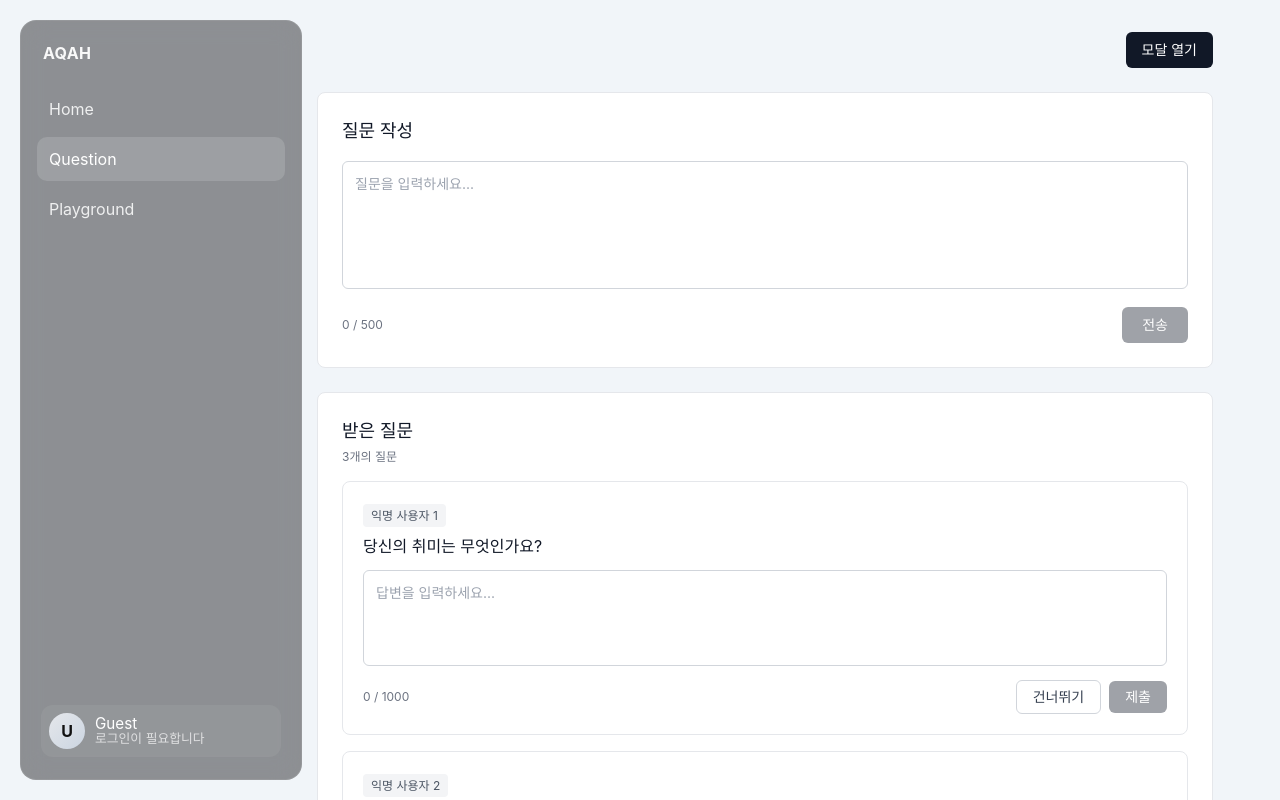
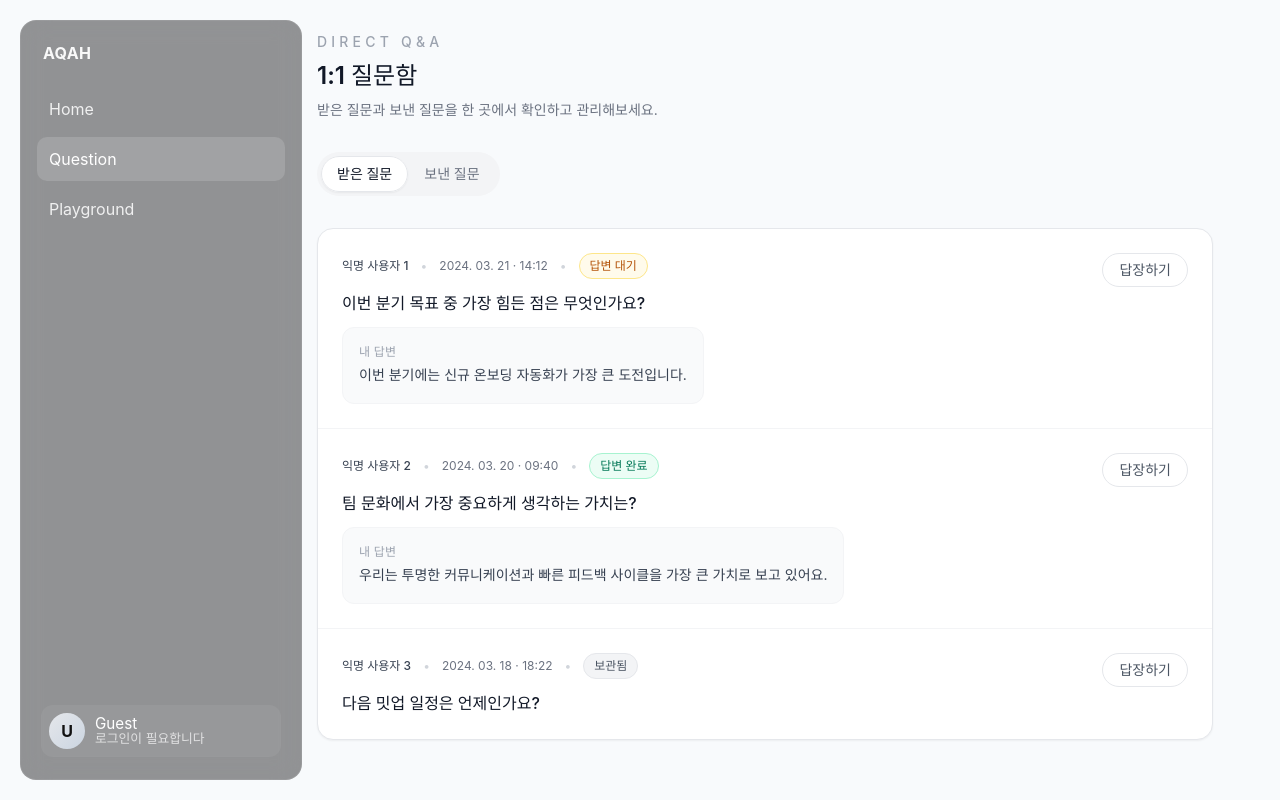
Before and after one commit to Cl0udFire/aqah, a React (Vite) app in the folder web/: page /questions in a window 1280 px wide. Shown: the top 800 px of the page. Built offline with nearby package versions, Linux system fonts and the light colour scheme; no server answers; a web font is replaced by a local one.

Commit message:
Add direct Q&A view with tabbed question list

```diff
--- /dev/null
+++ b/web/src/components/QuestionList.jsx
@@ -0,0 +1,111 @@
+import PropTypes from "prop-types";
+
+const STATUS_STYLES = {
+  pending: "bg-amber-50 text-amber-700 border-amber-200",
+  answered: "bg-emerald-50 text-emerald-700 border-emerald-200",
+  archived: "bg-gray-100 text-gray-600 border-gray-200",
+};
+
+const QuestionList = ({ questions, type }) => {
+  if (!questions?.length) {
+    return (
+      <div className="flex min-h-[280px] items-center justify-center rounded-2xl border border-dashed border-gray-200 bg-white">
+        <div className="text-center text-sm">
+          <p className="font-medium text-gray-700">
+            {type === "received" ? "받은 질문이 없습니다" : "보낸 질문이 없습니다"}
+          </p>
+          <p className="mt-1 text-xs text-gray-400">
+            새로운 질문이 등록되면 이곳에서 확인할 수 있어요.
+          </p>
+        </div>
+      </div>
+    );
+  }
+
+  return (
+    <div className="rounded-2xl border border-gray-200 bg-white shadow-sm">
+      <ul className="divide-y divide-gray-100">
+        {questions.map((question) => {
+          const statusClass = STATUS_STYLES[question.status] ?? STATUS_STYLES.pending;
+
+          return (
+            <li key={question.id} className="p-6">
+              <div className="flex flex-col gap-4 sm:flex-row sm:items-start sm:justify-between">
+                <div className="space-y-3">
+                  <div className="flex flex-wrap items-center gap-x-3 gap-y-2 text-xs text-gray-500">
+                    <span className="font-medium text-gray-700">
+                      {type === "received" ? question.from : question.to}
+                    </span>
+                    <span className="text-gray-300">•</span>
+                    <span>{question.sentAt}</span>
+                    <span className="text-gray-300">•</span>
+                    <span
+                      className={`rounded-full border px-2.5 py-1 text-xs font-medium ${statusClass}`}
+                    >
+                      {question.statusLabel}
+                    </span>
+                  </div>
+                  <p className="text-base font-medium text-gray-900">
+                    {question.content}
+                  </p>
+                  {type === "received" && question.answer ? (
+                    <div className="rounded-xl border border-gray-100 bg-gray-50 p-4 text-sm text-gray-700">
+                      <div className="mb-1 text-xs font-semibold uppercase tracking-wide text-gray-400">
+                        내 답변
+                      </div>
+                      <p className="leading-relaxed">{question.answer}</p>
+                    </div>
+                  ) : null}
+                </div>
+
+                {type === "received" ? (
+                  <button
+                    type="button"
+                    className="inline-flex items-center justify-center rounded-full border border-gray-200 px-4 py-1.5 text-sm font-medium text-gray-600 transition-colors hover:border-gray-300 hover:text-gray-900"
+                  >
+                    답장하기
+                  </button>
+                ) : (
+                  <div className="flex w-full flex-col items-start gap-2 text-xs text-gray-500 sm:w-auto sm:items-end">
+                    <span>
+                      답변 요청: <strong className="ml-1 text-gray-700">{question.respondent}</strong>
+                    </span>
+                    {question.expectedReply ? (
+                      <span>
+                        예상 답변일: <strong className="ml-1 text-gray-700">{question.expectedReply}</strong>
+                      </span>
+                    ) : null}
+                  </div>
+                )}
+              </div>
+            </li>
+          );
+        })}
+      </ul>
+    </div>
+  );
+};
+
+QuestionList.propTypes = {
+  questions: PropTypes.arrayOf(
+    PropTypes.shape({
+      id: PropTypes.oneOfType([PropTypes.number, PropTypes.string]).isRequired,
+      content: PropTypes.string.isRequired,
+      sentAt: PropTypes.string.isRequired,
+      status: PropTypes.oneOf(["pending", "answered", "archived"]).isRequired,
+      statusLabel: PropTypes.string.isRequired,
+      from: PropTypes.string,
+      to: PropTypes.string,
+      answer: PropTypes.string,
+      respondent: PropTypes.string,
+      expectedReply: PropTypes.string,
+    })
+  ),
+  type: PropTypes.oneOf(["received", "sent"]).isRequired,
+};
+
+QuestionList.defaultProps = {
+  questions: [],
+};
+
+export default QuestionList;
--- /dev/null
+++ b/web/src/components/QuestionSelector.jsx
@@ -0,0 +1,45 @@
+import PropTypes from "prop-types";
+
+const QUESTION_TABS = [
+  { value: "received", label: "받은 질문" },
+  { value: "sent", label: "보낸 질문" },
+];
+
+const QuestionSelector = ({ value, onChange }) => {
+  return (
+    <div className="inline-flex items-center rounded-full bg-gray-100 p-1 text-sm font-medium text-gray-600">
+      {QUESTION_TABS.map((tab) => {
+        const isActive = tab.value === value;
+
+        return (
+          <button
+            key={tab.value}
+            type="button"
+            onClick={() => onChange(tab.value)}
+            className={`relative rounded-full px-4 py-2 transition-colors duration-150 focus-visible:outline-none focus-visible:ring-2 focus-visible:ring-gray-400 focus-visible:ring-offset-1 ${
+              isActive
+                ? "bg-white text-gray-900 shadow-sm"
+                : "text-gray-500 hover:text-gray-800"
+            }`}
+            aria-pressed={isActive}
+          >
+            {tab.label}
+            {isActive ? (
+              <span
+                className="pointer-events-none absolute inset-0 rounded-full border border-gray-200"
+                aria-hidden
+              />
+            ) : null}
+          </button>
+        );
+      })}
+    </div>
+  );
+};
+
+QuestionSelector.propTypes = {
+  value: PropTypes.oneOf(["received", "sent"]).isRequired,
+  onChange: PropTypes.func.isRequired,
+};
+
+export default QuestionSelector;
--- a/web/src/pages/QuestionsPage.jsx
+++ b/web/src/pages/QuestionsPage.jsx
@@ -1,144 +1,102 @@
-import { useState } from "react";
+import { useMemo, useState } from "react";
 import Sidebar from "../components/Sidebar";
-import Modal from "../components/WriteQModal";
+import QuestionSelector from "../components/QuestionSelector";
+import QuestionList from "../components/QuestionList";
 
 const QuestionsPage = () => {
-  const [myQuestion, setMyQuestion] = useState("");
-  const [answers, setAnswers] = useState({});
-  const [isModalOpen, setIsModalOpen] = useState(false);
+  const [currentFilter, setCurrentFilter] = useState("received");
 
-  // 임시 받은 질문 데이터
-  const receivedQuestions = [
-    { id: 1, question: "당신의 취미는 무엇인가요?", from: "익명 사용자 1" },
-    { id: 2, question: "가장 좋아하는 음식은?", from: "익명 사용자 2" },
-    { id: 3, question: "주말에 주로 뭐하시나요?", from: "익명 사용자 3" },
-  ];
+  const mockData = useMemo(
+    () => ({
+      received: [
+        {
+          id: 101,
+          from: "익명 사용자 1",
+          content: "이번 분기 목표 중 가장 힘든 점은 무엇인가요?",
+          sentAt: "2024. 03. 21 · 14:12",
+          status: "pending",
+          statusLabel: "답변 대기",
+          answer: "이번 분기에는 신규 온보딩 자동화가 가장 큰 도전입니다.",
+        },
+        {
+          id: 102,
+          from: "익명 사용자 2",
+          content: "팀 문화에서 가장 중요하게 생각하는 가치는?",
+          sentAt: "2024. 03. 20 · 09:40",
+          status: "answered",
+          statusLabel: "답변 완료",
+          answer:
+            "우리는 투명한 커뮤니케이션과 빠른 피드백 사이클을 가장 큰 가치로 보고 있어요.",
+        },
+        {
+          id: 103,
+          from: "익명 사용자 3",
+          content: "다음 밋업 일정은 언제인가요?",
+          sentAt: "2024. 03. 18 · 18:22",
+          status: "archived",
+          statusLabel: "보관됨",
+        },
+      ],
+      sent: [
+        {
+          id: 201,
+          to: "홍길동",
+          content: "사용자 피드백 수집 자동화에 대해 의견이 궁금해요.",
+          sentAt: "2024. 03. 22 · 08:17",
+          status: "pending",
+          statusLabel: "대기 중",
+          respondent: "홍길동",
+          expectedReply: "3월 25일",
+        },
+        {
+          id: 202,
+          to: "이영희",
+          content: "지난 스프린트 회고 자료 공유 가능할까요?",
+          sentAt: "2024. 03. 19 · 11:02",
+          status: "answered",
+          statusLabel: "답변 수신",
+          respondent: "이영희",
+          expectedReply: "3월 20일",
+        },
+        {
+          id: 203,
+          to: "김철수",
+          content: "오프라인 밋업 진행 시 필요한 준비물이 있을까요?",
+          sentAt: "2024. 03. 15 · 16:48",
+          status: "archived",
+          statusLabel: "종료됨",
+          respondent: "김철수",
+        },
+      ],
+    }),
+    []
+  );
 
-  const handleAnswerChange = (questionId, value) => {
-    setAnswers((prev) => ({ ...prev, [questionId]: value }));
-  };
-
-  const handleSubmitQuestion = () => {
-    console.log("질문 제출:", myQuestion);
-    setMyQuestion("");
-  };
-
-  const handleSubmitAnswer = (questionId) => {
-    console.log("답변 제출:", questionId, answers[questionId]);
-  };
+  const questions = mockData[currentFilter];
 
   return (
-    <div className="min-h-screen">
+    <div className="min-h-screen bg-slate-50">
       <Sidebar />
 
-      <div className="flex-1 ml-[250px] p-8">
-        <div className="max-w-4xl mx-auto space-y-6">
-          {/* 모달 테스트 버튼 */}
-          <div className="flex justify-end">
-            <button
-              onClick={() => setIsModalOpen(true)}
-              className="px-4 py-2 bg-gray-900 hover:bg-gray-800 text-white text-sm rounded-md"
-            >
-              모달 열기
-            </button>
-          </div>
+      <main className="ml-[250px] flex-1 p-8">
+        <div className="mx-auto max-w-4xl space-y-8">
+          <header className="space-y-2">
+            <p className="text-sm font-medium uppercase tracking-[0.3em] text-gray-400">
+              Direct Q&A
+            </p>
+            <h1 className="text-2xl font-semibold text-gray-900">
+              1:1 질문함
+            </h1>
+            <p className="text-sm text-gray-500">
+              받은 질문과 보낸 질문을 한 곳에서 확인하고 관리해보세요.
+            </p>
+          </header>
 
-          {/* 질문 작성 섹션 */}
-          <div className="bg-white border border-gray-200 rounded-lg p-6">
-            <h2 className="text-lg font-medium text-gray-900 mb-4">
-              질문 작성
-            </h2>
-            <div className="space-y-3">
-              <textarea
-                value={myQuestion}
-                onChange={(e) => setMyQuestion(e.target.value)}
-                placeholder="질문을 입력하세요..."
-                className="w-full h-32 p-3 bg-white border border-gray-300 rounded-md focus:border-gray-500 focus:outline-none resize-none text-sm text-gray-900 placeholder:text-gray-400"
-              />
-              <div className="flex justify-between items-center">
-                <span className="text-xs text-gray-500">
-                  {myQuestion.length} / 500
-                </span>
-                <button
-                  onClick={handleSubmitQuestion}
-                  disabled={!myQuestion.trim()}
-                  className="px-5 py-2 bg-gray-900 hover:bg-gray-800 text-white text-sm rounded-md disabled:opacity-40 disabled:cursor-not-allowed"
-                >
-                  전송
-                </button>
-              </div>
-            </div>
-          </div>
+          <QuestionSelector value={currentFilter} onChange={setCurrentFilter} />
 
-          {/* 받은 질문 답변 섹션 */}
-          <div className="bg-white border border-gray-200 rounded-lg p-6">
-            <h2 className="text-lg font-medium text-gray-900 mb-1">
-              받은 질문
-            </h2>
-            <p className="text-xs text-gray-500 mb-4">
-              {receivedQuestions.length}개의 질문
-            </p>
-
-            <div className="space-y-4">
-              {receivedQuestions.length === 0 ? (
-                <div className="text-center py-16 text-gray-400">
-                  <p className="text-sm">받은 질문이 없습니다</p>
-                </div>
-              ) : (
-                receivedQuestions.map((q) => (
-                  <div
-                    key={q.id}
-                    className="border border-gray-200 rounded-lg p-5"
-                  >
-                    <div className="mb-3">
-                      <span className="text-xs text-gray-600 bg-gray-100 px-2 py-1 rounded">
-                        {q.from}
-                      </span>
-                      <p className="text-base text-gray-900 mt-2">
-                        {q.question}
-                      </p>
-                    </div>
-
-                    <div className="space-y-2">
-                      <textarea
-                        value={answers[q.id] || ""}
-                        onChange={(e) =>
-                          handleAnswerChange(q.id, e.target.value)
-                        }
-                        placeholder="답변을 입력하세요..."
-                        className="w-full h-24 p-3 bg-white border border-gray-300 rounded-md focus:border-gray-500 focus:outline-none resize-none text-sm text-gray-900 placeholder:text-gray-400"
-                      />
-                      <div className="flex justify-between items-center">
-                        <span className="text-xs text-gray-500">
-                          {(answers[q.id] || "").length} / 1000
-                        </span>
-                        <div className="space-x-2">
-                          <button className="px-4 py-1.5 border border-gray-300 text-gray-700 text-sm rounded-md hover:bg-gray-50">
-                            건너뛰기
-                          </button>
-                          <button
-                            onClick={() => handleSubmitAnswer(q.id)}
-                            disabled={!answers[q.id]?.trim()}
-                            className="px-4 py-1.5 bg-gray-900 hover:bg-gray-800 text-white text-sm rounded-md disabled:opacity-40 disabled:cursor-not-allowed"
-                          >
-                            제출
-                          </button>
-                        </div>
-                      </div>
-                    </div>
-                  </div>
-                ))
-              )}
-            </div>
-          </div>
+          <QuestionList questions={questions} type={currentFilter} />
         </div>
-      </div>
-
-      {/* 모달 */}
-      <Modal isOpen={isModalOpen} onClose={() => setIsModalOpen(false)}>
-        <h2 className="text-lg font-medium text-gray-900 mb-4">모달 제목</h2>
-        <p className="text-sm text-gray-600">모달 내용을 여기에 작성하세요.</p>
-      </Modal>
+      </main>
     </div>
   );
 };
```
